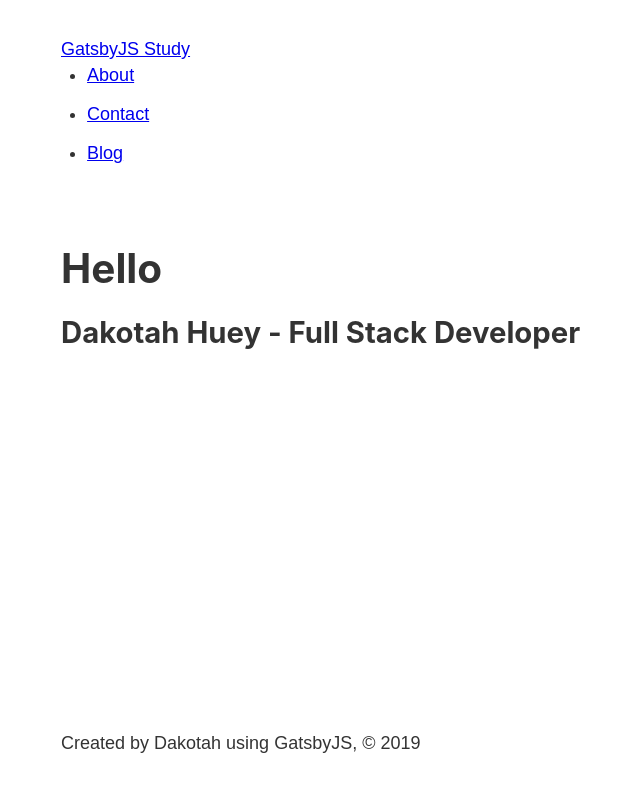
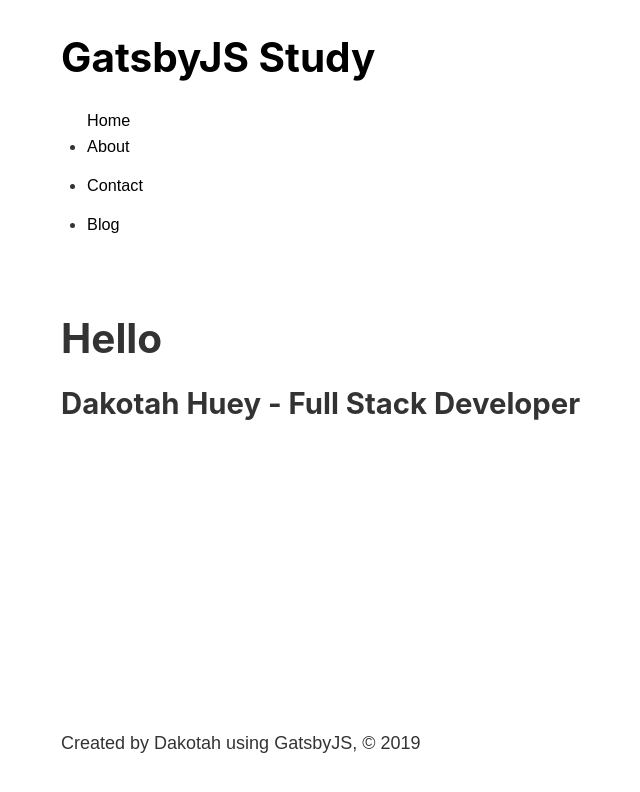
Before and after one commit to frescocodes/gatsby-study, a Gatsby site: page / in a window 1280 px wide. Shown: the whole page, without its empty margins (222-862 px from the left). Built offline with nearby package versions, Linux system fonts and the light colour scheme; Gatsby itself is replaced by a stand-in of ours.

Commit message:
style: header component refactor and tweaks
-styling tweaks to navbar

```diff
--- a/src/components/Header.js
+++ b/src/components/Header.js
@@ -1,29 +1,33 @@
 import React from "react"
 import { Link } from "gatsby"
 
-import { header, navLink, navList } from "./header.module.scss"
+import { header, navLink, navList, siteName } from "./header.module.scss"
 
-const links = ["About", "Contact", "Blog"]
+const links = ["Home", "About", "Contact", "Blog"]
 
 const Header = () => {
   return (
     <header className={header}>
       <nav>
-        <Link to="/">GatsbyJS Study</Link>
-        {/* {window.location.href !== "http://localhost:8000/" ? (
-          <Link to="/">Home</Link>
-        ) : (
-          <></>
-        )} */}
-
+        <h1>
+          <Link to="/" className={siteName}>
+            GatsbyJS Study
+          </Link>
+        </h1>
         <ul className={navList}>
-          {links.map(link => (
-            <li>
-              <Link to={`/${link}`.toLowerCase()} className={navLink}>
+          {links.map(link =>
+            link == "Home" ? (
+              <Link to="/" className={navLink}>
                 {link}
               </Link>
-            </li>
-          ))}
+            ) : (
+              <li>
+                <Link to={`/${link}`.toLowerCase()} className={navLink}>
+                  {link}
+                </Link>
+              </li>
+            )
+          )}
         </ul>
       </nav>
     </header>
--- a/src/components/header.module.scss
+++ b/src/components/header.module.scss
@@ -2,11 +2,25 @@
     padding: 1rem 0 3rem;
 }
 
-.nav-link {
-    padding: 1rem;
-    color: orange;
+.siteName {
+    color: black;
+    text-decoration: none;
+}
+
+.siteName:hover {
+    color: #666666;
+}
+
+.navLink {
+    // padding: 1rem;
+    color: black;
     text-decoration: none;
     font-size: .9rem;
+    margin-right: 1rem;
+}
+
+.navLink:hover {
+    color: #666666;
 }
 
 .nav-list {
```
